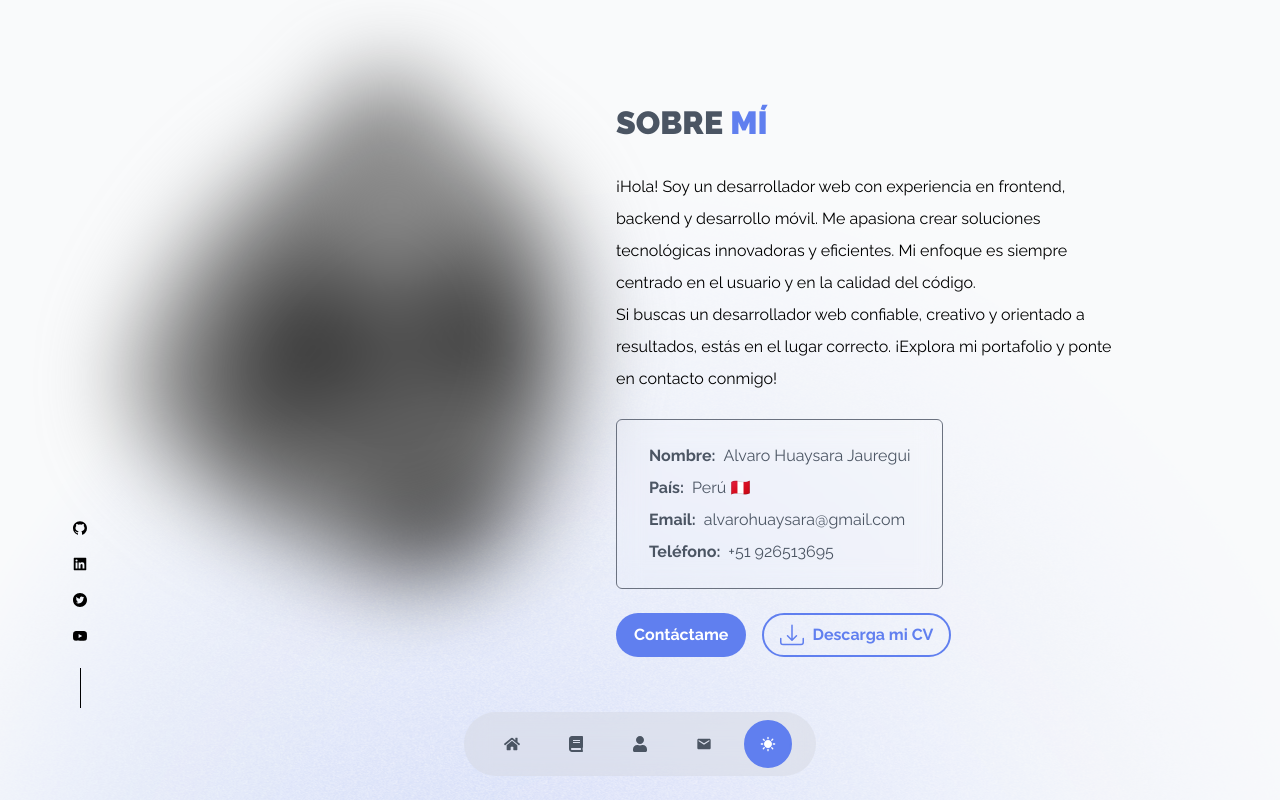
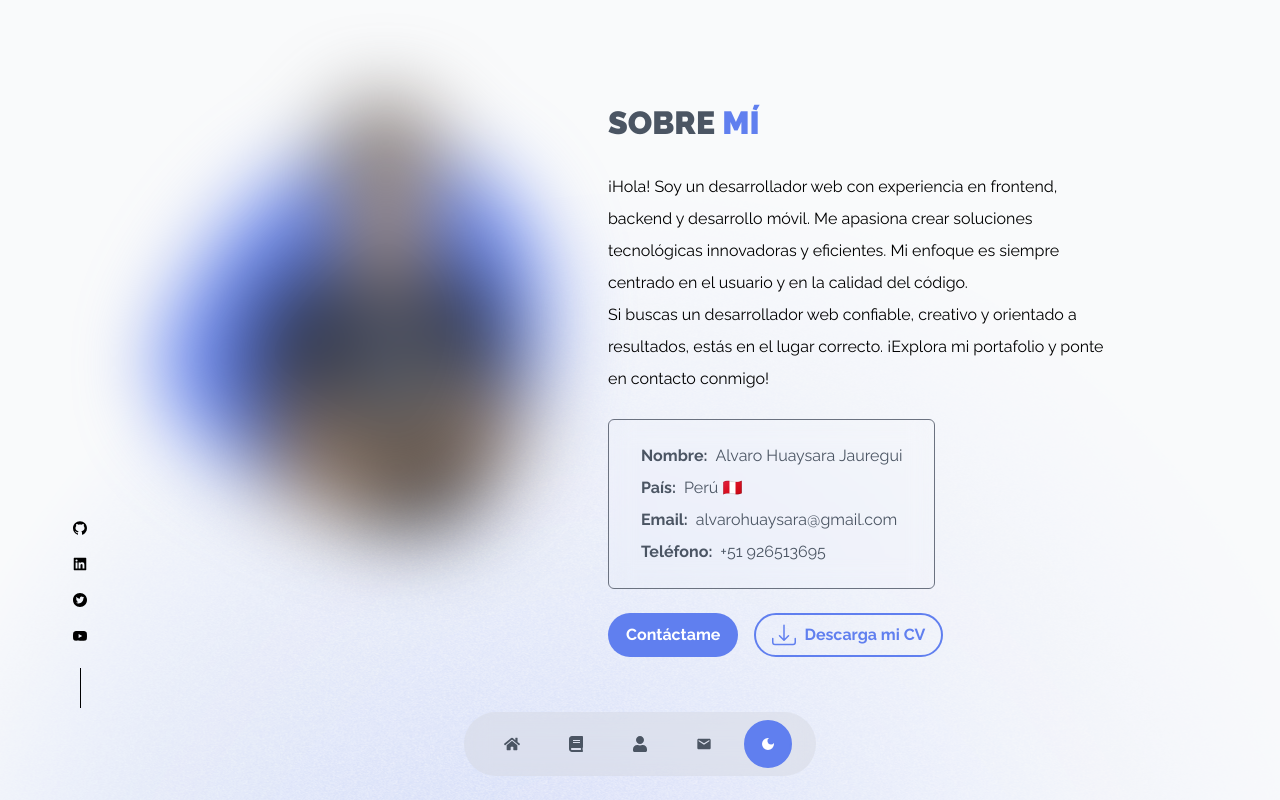
Before and after one commit to AlvaroHJ21/portfolio, a Next.js app: page /about-me in a window 1280 px wide. Shown: the top 800 px of the page. Built offline with nearby package versions, Linux system fonts and the light colour scheme.

Commit message:
update: images

```diff
--- a/package.json
+++ b/package.json
@@ -26,6 +26,7 @@
     "react-dom": "18.2.0",
     "react-icons": "^4.10.1",
     "react-multi-select-component": "^4.3.4",
+    "sharp": "^0.32.5",
     "sweetalert2": "^11.7.20",
     "swiper": "^10.1.0",
     "swr": "^2.2.0",
--- a/src/app/(auth)/auth/layout.tsx
+++ b/src/app/(auth)/auth/layout.tsx
@@ -18,7 +18,9 @@ export default function RootLayout({ children }: { children: React.ReactNode })
   return (
     <html lang="en">
       <body className={`${font.className} bg-white dark:bg-background`}>
-        <ThemeProvider>{children}</ThemeProvider>
+        <ThemeProvider attribute="class" defaultTheme="system" enableSystem>
+          {children}
+        </ThemeProvider>
       </body>
     </html>
   );
--- a/src/app/(dashboard)/dashboard/layout.tsx
+++ b/src/app/(dashboard)/dashboard/layout.tsx
@@ -21,7 +21,7 @@ export default function DashboardLayout({ children }: { children: React.ReactNod
     <html lang="en">
       <body className={`${font.className} bg-background text-gray-300`}>
         <AuthProvider>
-          <ThemeProvider>
+          <ThemeProvider attribute="class" defaultTheme="system" enableSystem>
             <NavbarDashboard />
             <div className="w-[90%] max-w-[1200px] py-10 m-auto">{
 
--- a/src/app/(portfolio)/layout.tsx
+++ b/src/app/(portfolio)/layout.tsx
@@ -21,9 +21,9 @@ export const metadata: Metadata = {
 
 export default function RootLayout({ children }: { children: React.ReactNode }) {
   return (
-    <html lang="en" className=''>
+    <html lang="en" className="">
       <body className={`${font.className} bg-gray-50 dark:bg-background`}>
-        <ThemeProvider>
+        <ThemeProvider attribute="class" defaultTheme="system" enableSystem>
           {/* <Navbar /> */}
           <NavbarBottom />
           <div className="texture">{children}</div>
--- a/src/components/button/button-mode.tsx
+++ b/src/components/button/button-mode.tsx
@@ -10,38 +10,18 @@ interface Props {
 }
 
 export const ButtonMode = ({ iconSize = 24 }: Props) => {
-  const [mode, setMode] = useState<string>('dark');
   const [mounted, setMounted] = useState(false);
-  const { systemTheme, theme, setTheme } = useTheme();
+  const { theme, setTheme } = useTheme();
 
-  useEffect(() => {
-    const currentTheme = theme === 'system' ? systemTheme : theme;
-    if (currentTheme) setMode(currentTheme);
-    setMounted(true);
-  }, []);
+  useEffect(() => setMounted(true), []);
 
-  function handleToggleMode() {
-    if (mode === 'dark') {
-      localStorage.theme = 'light';
-      setMode('light');
-      setTheme('light');
-    } else {
-      localStorage.theme = 'dark';
-      setMode('dark');
-      setTheme('dark');
-    }
-  }
   return (
     <button
-      onClick={() => handleToggleMode()}
+      onClick={() => setTheme(theme === 'dark' ? 'light' : 'dark')}
       className="grid w-12 h-12 text-white border-2 rounded-full place-content-center bg-main border-main btnIcon"
       aria-label="Cambiar modo de color"
     >
-      {mode === 'dark' ? (
-        <MdSunny size={iconSize} className={mounted ? '' : 'opacity-0'} />
-      ) : (
-        <MdDarkMode size={iconSize} className={mounted ? '' : 'opacity-0'} />
-      )}
+      {mounted && theme === 'dark' ? <MdSunny size={iconSize} /> : <MdDarkMode size={iconSize} />}
     </button>
   );
 };
--- a/src/components/carousel/carousel-projects.tsx
+++ b/src/components/carousel/carousel-projects.tsx
@@ -23,6 +23,26 @@ export const CarouselProjects = ({
   slidesPerView = 2,
   reverseDirection = false,
 }: Props) => {
+  const imageSize: {
+    [key: number]: {
+      w: number;
+      h: number;
+    };
+  } = {
+    1: {
+      w: 500,
+      h: 400,
+    },
+    2: {
+      w: 600,
+      h: 400,
+    },
+    3: {
+      w: 400,
+      h: 300,
+    },
+  };
+
   return (
     <div className="w-full max-w-full">
       <h2 className="mb-6 overflow-auto text-2xl text-gray-600 dark:text-gray-300">
@@ -64,8 +84,9 @@ export const CarouselProjects = ({
                     src={images[0]}
                     alt={name ?? 'imagen'}
                     className="self-start block w-auto transition-transform hover:scale-110"
-                    width={800}
-                    height={500}
+                    width={imageSize[slidesPerView].w}
+                    height={imageSize[slidesPerView].h}
+                    priority
                   />
                 </picture>
                 <div className="flex flex-col items-center gap-2 py-3">
--- a/src/components/image/image-blur.tsx
+++ b/src/components/image/image-blur.tsx
@@ -10,8 +10,8 @@ export const ImageBlur = (props: ComponentProps<typeof Image>) => {
     <Image
       {...props}
       className={clsx(props.className, 'object-cover', {
-        'scale-110 blur-2xl grayscale': isLoading,
-        'scale-100 blur-0 grayscale-0': !isLoading,
+        'blur-2xl': isLoading,
+        'blur-0': !isLoading,
       })}
       onLoadingComplete={() => setLoading(false)}
     />
--- a/src/containers/about/about.tsx
+++ b/src/containers/about/about.tsx
@@ -11,14 +11,13 @@ export const About = () => {
         <div className="flex flex-col h-full gap-16 md:flex-row">
           {/* Imagen */}
           <div data-aos="fade-down" className="">
-            <div className="m-auto w-60 xl:w-auto lg:w-96">
+            <div className="max-w-md m-auto w-60 lg:w-96">
               <ImageBlur
-                className="object-cover transition-transform duration-300 cursor-pointer hover:scale-110"
+                className="object-cover max-w-full transition-transform duration-300 cursor-pointer hover:scale-110"
                 src="/img/my-perfil.webp"
                 alt="perfil"
-                width={400}
-                height={400}
-                priority
+                width={384}
+                height={430}
               />
             </div>
           </div>
@@ -73,9 +72,9 @@ export const About = () => {
                 <ButtonLink href="/#contact" text="Contáctame" />
                 <ButtonLink
                   text="Descarga mi CV"
-                  href="/pdf/CV-AlvaroHJ.pdf"
+                  href="/pdf/cv-alvaro-huaysara-jauregui.pdf"
                   target="_blank"
-                  download="CV-AlvaroHJ.pdf"
+                  download="cv-alvaro-huaysara-jauregui.pdf"
                   variant="outline"
                   prefixIcon={<BsDownload size={24} />}
                 />
@@ -83,7 +82,7 @@ export const About = () => {
             </div>
           </div>
         </div>
-        <div className="absolute left-0 flex flex-col items-center gap-4 dark:text-gray-500 bottom-12">
+        <div className="absolute left-0 flex-col items-center hidden gap-4 md:flex dark:text-gray-500 bottom-12">
           <ul className="flex flex-col gap-1">
             {networkLinks.map((link) => (
               <li
--- a/src/containers/contact/contact.tsx
+++ b/src/containers/contact/contact.tsx
@@ -61,9 +61,9 @@ export const Contact = () => {
               <div>
                 <ButtonLink
                   text="Descarga mi CV"
-                  href="/pdf/CV-AlvaroHJ.pdf"
+                  href="/pdf/cv-alvaro-huaysara-jauregui.pdf"
                   target="_blank"
-                  download="CV-AlvaroHJ.pdf"
+                  download="cv-alvaro-huaysara-jauregui.pdf"
                   variant="outline"
                   prefixIcon={<BsDownload size={24} />}
                 />
--- a/src/containers/projects/projects-view.tsx
+++ b/src/containers/projects/projects-view.tsx
@@ -34,7 +34,6 @@ export const ProjectsView = ({ categories, projects }: Props) => {
             </h2>
           </div>
           {/* Project Top */}
-          <div data-aos="fade-up">
           <div className="mb-20">
             <div className="grid grid-cols-2 grid-rows-2 gap-6 mb-4 md:grid-cols-3">
               <Link
@@ -47,6 +46,8 @@ export const ProjectsView = ({ categories, projects }: Props) => {
                   alt={`Cover del proyecto ${project.name}`}
                   className="object-cover w-full h-full transition-transform hover:scale-110"
                   priority
+                  width={800}
+                  height={600}
                 />
               </Link>
               <div className="col-span-2 row-span-2 md:col-span-1">
@@ -73,7 +74,6 @@ export const ProjectsView = ({ categories, projects }: Props) => {
             </div>
             <TagGroupTecnologies tecnologies={project.tecnologies as Tecnology[]} />
           </div>
-          </div>
 
           <div className="space-y-10">
             <CarouselProjects
--- a/src/providers/ThemeProvider.tsx
+++ b/src/providers/ThemeProvider.tsx
@@ -1,25 +1,33 @@
+// 'use client';
+// import { ThemeProvider } from 'next-themes';
+// import React, { useState, useEffect } from 'react';
+
+// interface Props {
+//   children: React.ReactNode;
+// }
+
+// export default function Provider({ children }: Props) {
+//   const [mounted, setMounted] = useState(false);
+
+//   useEffect(() => {
+//     setMounted(true);
+//   }, []);
+
+//   if (!mounted) {
+//     return (
+//       <>
+//         {children}
+//       </>
+//     );
+//   }
+
+//   return <ThemeProvider attribute="class">{children}</ThemeProvider>;
+// }
+
 'use client';
-import { ThemeProvider } from 'next-themes';
-import React, { useState, useEffect } from 'react';
+import { ThemeProvider as NextThemeProvider } from 'next-themes';
+import type { ThemeProviderProps } from 'next-themes/dist/types';
 
-interface Props {
-  children: React.ReactNode;
+export default function ThemeProvider({ children, ...props }: ThemeProviderProps) {
+  return <NextThemeProvider {...props}>{children}</NextThemeProvider>;
 }
-
-export default function Provider({ children }: Props) {
-  const [mounted, setMounted] = useState(false);
-
-  useEffect(() => {
-    setMounted(true);
-  }, []);
-
-  if (!mounted) {
-    return (
-      <>
-        {children}
-      </>
-    );
-  }
-
-  return <ThemeProvider attribute="class">{children}</ThemeProvider>;
-}
```
Also changed, not shown: 1 other file (tests, documents, lock files or other folders). Lines whose indentation alone changed are shown as unchanged.
